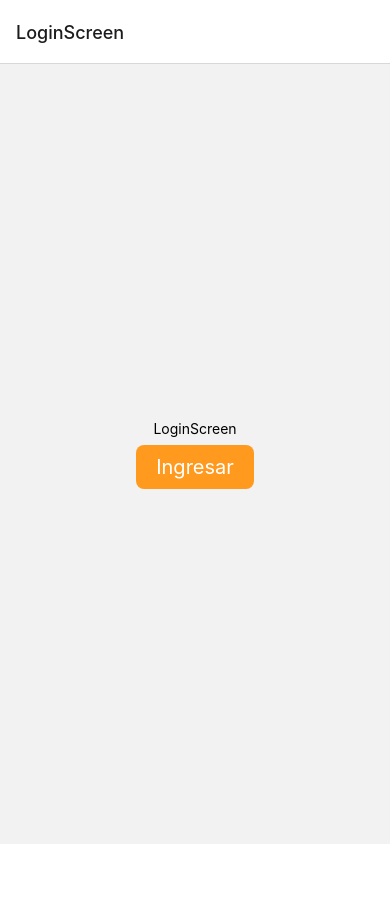
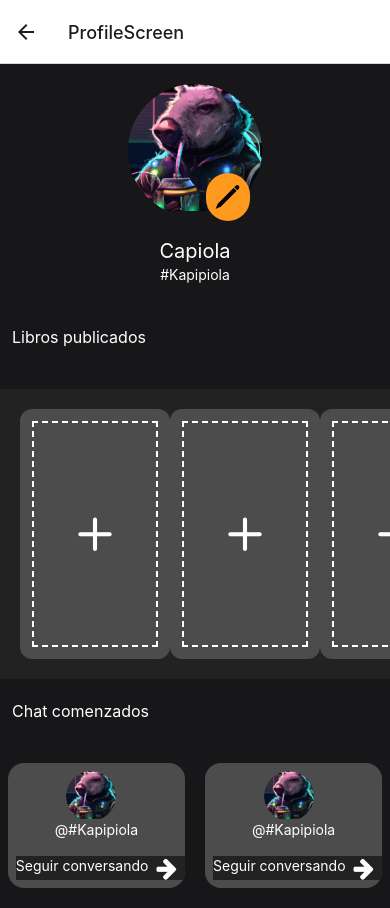
Before and after one commit to No-Country/S8-16-m-reactnative, a React Native app in the folder app-libros/: screen /ProfileScreen in a window 390 px wide. Before the commit the page ends 844 px from the top, so only its background shows below. Built offline with nearby package versions, Linux system fonts and the light colour scheme.

Commit message:
feat(profile): Add profile component

```diff
--- a/app-libros/src/navigation/MainNavigation.tsx
+++ b/app-libros/src/navigation/MainNavigation.tsx
@@ -1,11 +1,14 @@
 import { createStackNavigator } from '@react-navigation/stack'
 import { HomeScreen } from '../screens/HomeScreen'
 import { LoginScreen } from '../screens/LoginScreen'
+import { ProfileScreen } from '../screens/ProfileScreen'
 
 export type RootStackParams = {
     HomeScreen: undefined
-    LoginScreen: undefined
+    LoginScreen: undefined,
+    ProfileScreen: undefined
 }
+
 const Stack = createStackNavigator<RootStackParams>()
 
 export const MainNavigation = () => {
@@ -17,6 +20,8 @@ export const MainNavigation = () => {
             >
                 <Stack.Screen name='LoginScreen' component={LoginScreen} />
                 <Stack.Screen name='HomeScreen' component={HomeScreen} />
+                <Stack.Screen name='ProfileScreen' component={ProfileScreen} />
+
             </Stack.Navigator>
     )
 }
--- a/app-libros/src/navigation/TabNavigation.tsx
+++ b/app-libros/src/navigation/TabNavigation.tsx
@@ -2,6 +2,7 @@ import React from 'react';
 import { createBottomTabNavigator } from '@react-navigation/bottom-tabs';
 import { HomeScreen } from '../screens/HomeScreen';
 import { LoginScreen } from '../screens/LoginScreen';
+import {ProfileScreen} from '../screens/ProfileScreen';
 
 const Tab = createBottomTabNavigator()
 
@@ -10,6 +11,7 @@ export const TabNavigation = () => {
     <Tab.Navigator>
         <Tab.Screen name="HomeScreen" component={HomeScreen} />
         <Tab.Screen name="LoginScreen" component={LoginScreen} />
+        <Tab.Screen name="ProfileScreen" component={ProfileScreen} />
     </Tab.Navigator>
   )
 }
--- a/app-libros/src/screens/HomeScreen.tsx
+++ b/app-libros/src/screens/HomeScreen.tsx
@@ -16,7 +16,10 @@ export const HomeScreen = () => {
         title='Volver'
         onPress={() => navigation.pop() }
       />
-
+      <Button
+        title='Perfil'
+        onPress={() => navigation.navigate('ProfileScreen') }
+    />
     </View>
   )
 }
--- /dev/null
+++ b/app-libros/src/screens/ProfileScreen.tsx
@@ -0,0 +1,89 @@
+import React from "react";
+import { Image, Text, View, StyleSheet } from "react-native";
+import { ScrollView } from "react-native-gesture-handler";
+import { Ionicons } from "@expo/vector-icons";
+import { Feather } from '@expo/vector-icons';
+import { FontAwesome } from '@expo/vector-icons';
+
+export const ProfileScreen = () => {
+  return (
+    // bg-bookBlack
+    <ScrollView className="flex-1 py-5 bg-bookBlack">
+      <View className="flex justify-center items-center">
+        <View className="relative">
+          {/* Arreglar tamano de imagen */}
+          <Image source={require("../../assets/profile.png")} />
+          <View className="absolute right-3 -bottom-1 bg-bookYellow p-2 rounded-full">
+            <Ionicons name="md-pencil" size={28} color="black" />
+          </View>
+        </View>
+        <View className="flex justify-center items-center m-5">
+          <Text className="text-xl text-bookWhite">Capiola</Text>
+          <Text className="text-sm text-bookWhite">#Kapipiola</Text>
+        </View>
+      </View>
+      <View className="flex flex-1 my-5" style={styles.booksContainer}>
+        <Text className="text-bookWhite mb-10 pl-3 text-base">Libros publicados</Text>
+        <ScrollView horizontal={true} className="flex flex-row gap-5 p-5 bg-bookDarkGrey">
+            <View className="flex  rounded-xl p-3 bg-bookGrey" style={{width: 150, height: 250}}>
+                <View style={styles.bookContainer} className="flex border-dashed border-2 border-bookWhite justify-center items-center">
+                    <Feather name="plus" size={50} color="white" />
+                </View>
+            </View>
+            <View className="flex  rounded-xl p-3 bg-bookGrey" style={{width: 150, height: 250}}>
+                <View style={styles.bookContainer} className="flex border-dashed border-2 border-bookWhite justify-center items-center">
+                    <Feather name="plus" size={50} color="white" />
+                </View>
+            </View>
+            <View className="flex  rounded-xl p-3 bg-bookGrey" style={{width: 150, height: 250}}>
+                <View style={styles.bookContainer} className="flex border-dashed border-2 border-bookWhite justify-center items-center">
+                    <Feather name="plus" size={50} color="white" />
+                </View>
+            </View>
+        </ScrollView>
+      </View>
+      <View className="flex">
+        <Text className="text-bookWhite mb-10 pl-3 text-base">Chat comenzados</Text>
+        <View className="flex justify-center items-center gap-5 flex-1 flex-row flex-wrap">
+            <View className="flex p-2   rounded-2xl bg-bookGrey overflow-hidden justify-between" style={{height: 125}}>
+                <View className="flex justify-center items-center">
+                    <Image source={require("../../assets/profile.png")} style={styles.imageStyle} />
+                    <Text className="text-bookWhite">@#Kapipiola</Text>
+                </View>
+                <View className="flex gap-2  flex-row bg-bookDarkGrey" style={{width: "120%"}}>
+                    <Text className="text-bookWhite text-sm">Seguir conversando</Text>
+                    <FontAwesome name="arrow-right" size={24} color="white" />
+                </View>
+            </View>
+            <View className="flex p-2   rounded-2xl bg-bookGrey overflow-hidden justify-between" style={{height: 125}}>
+                <View className="flex justify-center items-center">
+                    <Image source={require("../../assets/profile.png")} style={styles.imageStyle} />
+                    <Text className="text-bookWhite">@#Kapipiola</Text>
+                </View>
+                <View className="flex gap-2  flex-row bg-bookDarkGrey" style={{width: "120%"}}>
+                    <Text className="text-bookWhite text-sm">Seguir conversando</Text>
+                    <FontAwesome name="arrow-right" size={24} color="white" />
+                </View>
+            </View>
+        </View>
+      </View>
+    </ScrollView>
+  );
+};
+
+const styles = StyleSheet.create({
+    booksContainer: {
+        width: "100%",
+        height: "50%",
+    },
+    bookContainer:{
+        height: "100%"
+    },
+    imageStyle: {
+        width: 50,
+        height: 50,
+        borderRadius: 50,
+        marginRight: 10,
+        objectFit: "cover"
+    }
+  });
--- a/app-libros/tailwind.config.js
+++ b/app-libros/tailwind.config.js
@@ -7,7 +7,8 @@ module.exports = {
         bookYellow: '#FF9A1F',
         bookBlack: '#171719',
         bookGrey: '#4C4C4C' ,
-        bookWhite: '#FFFFFF'
+        bookWhite: '#FFFFFF',
+        bookDarkGrey: "#222222"
       }
     },
   },
```
Also changed, not shown: app-libros/assets/profile.png (added).
